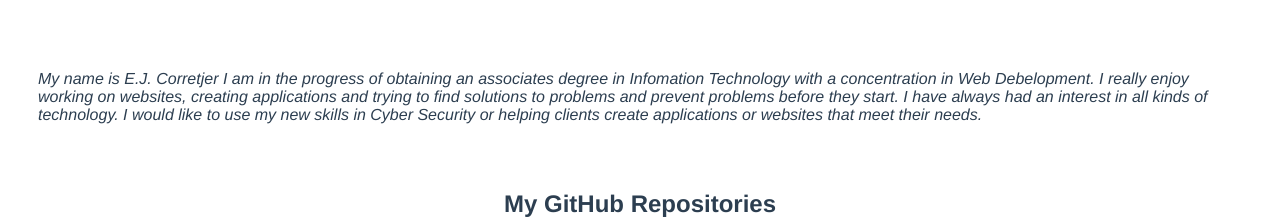
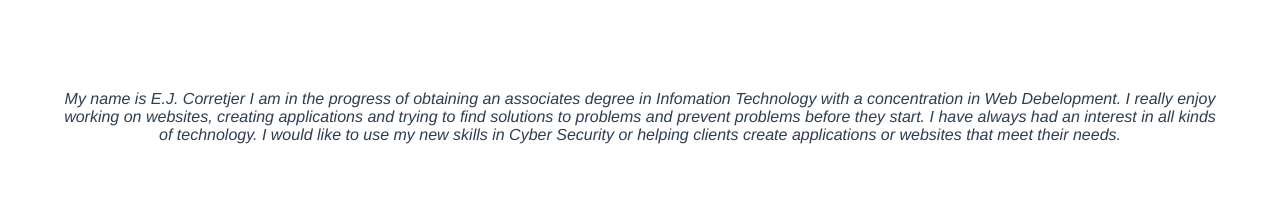
Before and after one commit to FamBoricua2001/portfolio-website-E.J.-Corretjer, a Vue app: page / in a window 1280 px wide. Shown: the part 460-679 px from the top of the page. Built offline with nearby package versions, Linux system fonts and the light colour scheme; no server answers.

Commit message:
Update Title.vue
Added spacing to make code more readable and padding to <p>

```diff
--- a/src/components/Title.vue
+++ b/src/components/Title.vue
@@ -19,13 +19,16 @@ export default {
 <!-- Add "scoped" attribute to limit CSS to this component only -->
 <style scoped>
 h3
+
 {
   margin: 40px 0 0;
   text-decoration-color: midnightblue;
 }
+
 p
 {
-  text-align: left;
+  text-align: center;
   font-style: italic;
+  padding: 20px;
 }
 </style>
```
